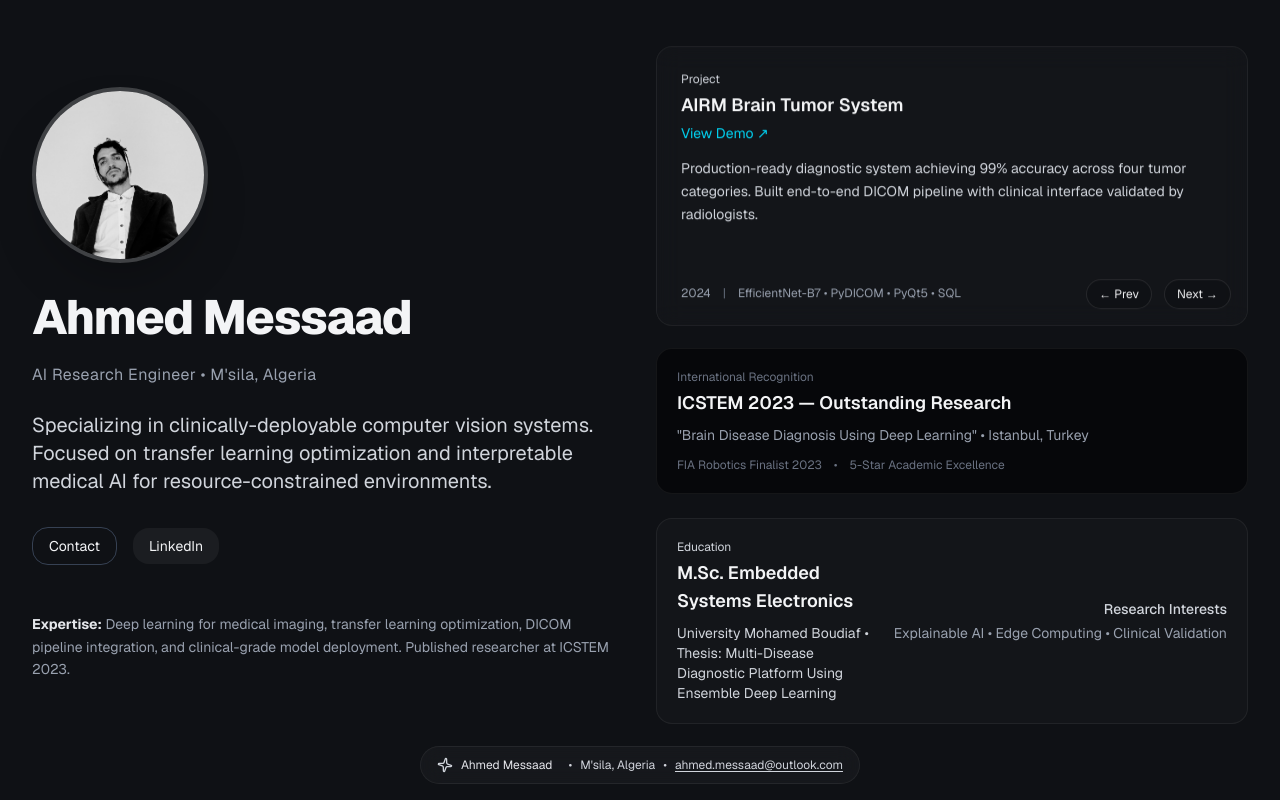
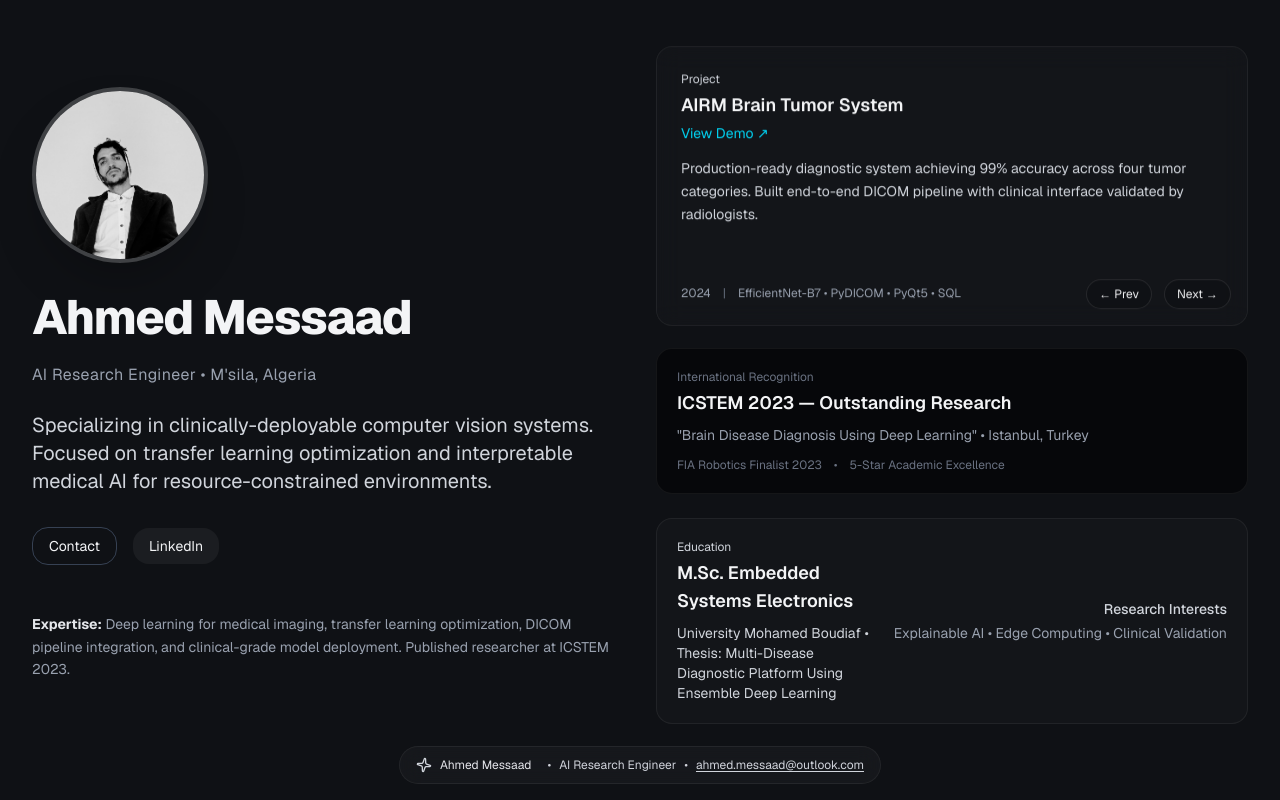
Before and after one commit to RYANX9/ahmedmessaad, a Next.js app: page / in a window 1280 px wide. Built offline with nearby package versions, Linux system fonts and the light colour scheme.

Commit message:
Update page.tsx

```diff
--- a/app/page.tsx
+++ b/app/page.tsx
@@ -385,7 +385,7 @@ export default function Page() {
           {/* Desktop only */}
           <div className="hidden sm:flex items-center gap-2 text-xs text-gray-300">
             <span>•</span>
-            <span>M'sila, Algeria</span>
+            <span>AI Research Engineer</span>
             <span>•</span>
             <a
               href="mailto:ahmed.messaad@outlook.com"
@@ -406,13 +406,14 @@ export default function Page() {
                 transition={{ duration: 0.3 }}
                 className="flex flex-col items-center sm:hidden text-xs text-gray-300 pt-1"
               >
-                <div className="text-xs">AI Research Engineer</div>
                 <a
                   href="mailto:ahmed.messaad@outlook.com"
                   className="underline underline-offset-2 hover:text-white transition-colors mt-1"
                 >
                   ahmed.messaad@outlook.com
                 </a>
+                <div className="text-xs">AI Research Engineer</div>
+
               </motion.div>
             )}
           </AnimatePresence>
```
